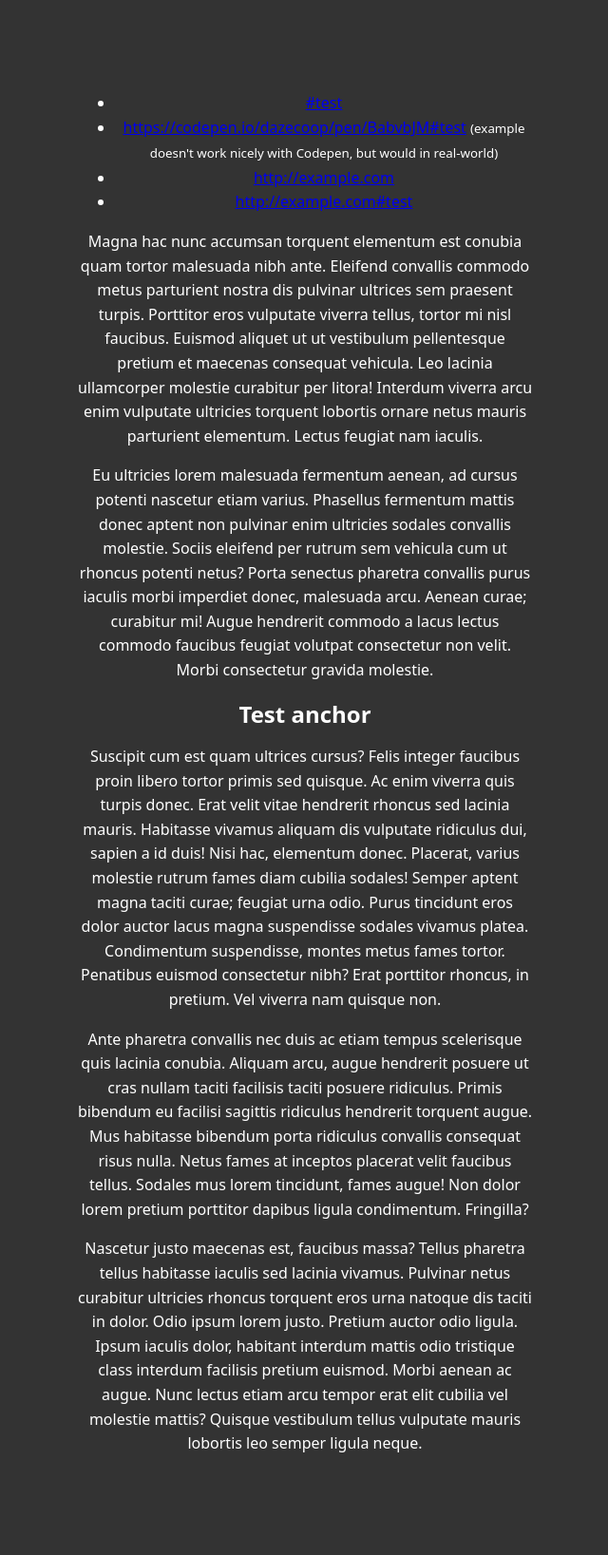
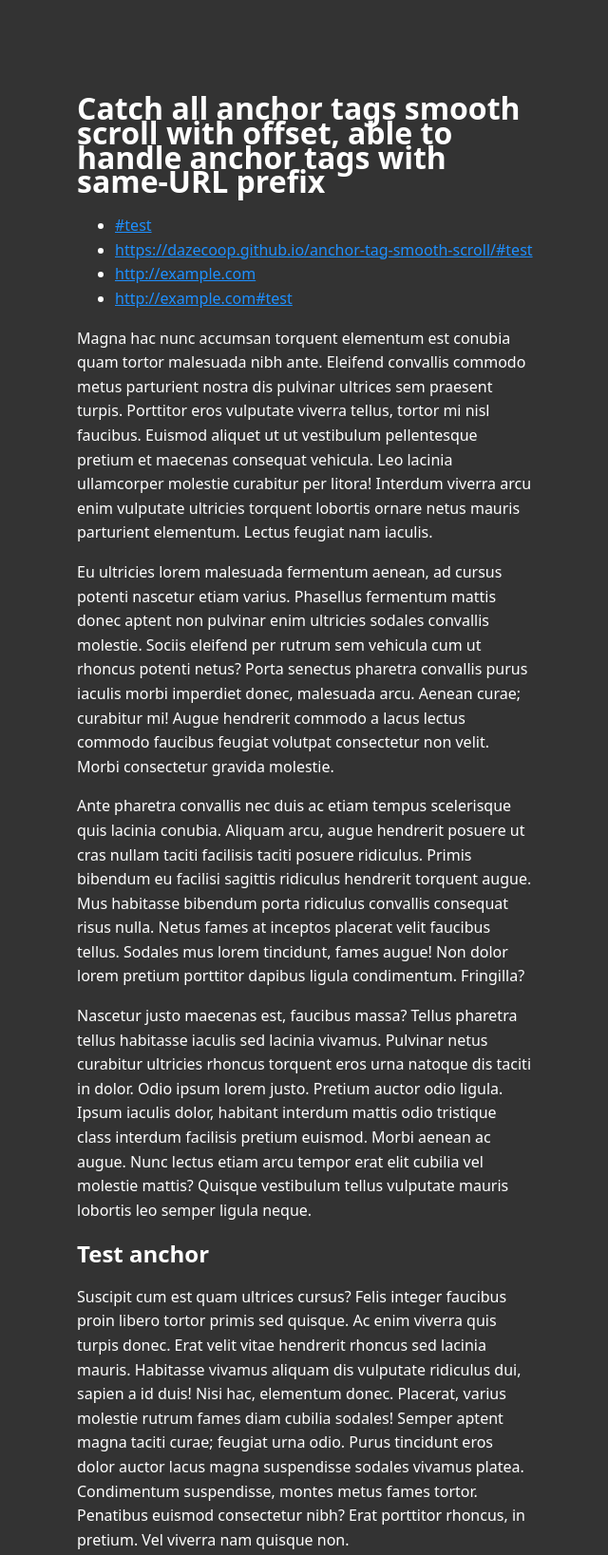
Before and after one commit to dazecoop/anchor-tag-smooth-scroll, a plain HTML site: page index.html in a window 1280 px wide. Shown: the top 1637 px of the page at 95% size, without its empty margins (319-959 px from the left). Drawn offline with Linux system fonts and the light colour scheme.

Commit message:
Update index.html

```diff
--- a/index.html
+++ b/index.html
@@ -10,39 +10,56 @@
         max-width: 30rem;
         margin: 0 auto;
         background: #333;
-        text-align: center;
         line-height: 1.6rem;
         padding: 5rem;
         font-family: system-ui;
         color: white;
+      }
+      a {
+        color: DodgerBlue;
       }
     </style>
     <title>Catch all anchor tags smooth scroll with offset, able to handle anchor tags with same-URL prefix</title>
   </head>
 
   <body>
-
+    <h1>Catch all anchor tags smooth scroll with offset, able to handle anchor tags with same-URL prefix</h1>
     <ul>
       <li><a href="#test">#test</a></li>
-      <li><a href="https://codepen.io/dazecoop/pen/BabvbJM#test">https://codepen.io/dazecoop/pen/BabvbJM#test</a> <small>(example doesn't work nicely with Codepen, but would in real-world)</small></li>
+      <li><a href="https://dazecoop.github.io/anchor-tag-smooth-scroll/">https://dazecoop.github.io/anchor-tag-smooth-scroll/#test</a></li>
       <li><a href="http://example.com">http://example.com</a></li>
       <li><a href="http://example.com#test">http://example.com#test</a></li>
     </ul>
     <p>
-    Magna hac nunc accumsan torquent elementum est conubia quam tortor malesuada nibh ante. Eleifend convallis commodo metus parturient nostra dis pulvinar ultrices sem praesent turpis. Porttitor eros vulputate viverra tellus, tortor mi nisl faucibus. Euismod aliquet ut ut vestibulum pellentesque pretium et maecenas consequat vehicula. Leo lacinia ullamcorper molestie curabitur per litora! Interdum viverra arcu enim vulputate ultricies torquent lobortis ornare netus mauris parturient elementum. Lectus feugiat nam iaculis.
+      Magna hac nunc accumsan torquent elementum est conubia quam tortor malesuada nibh ante. Eleifend convallis commodo metus parturient nostra dis pulvinar ultrices sem praesent turpis. Porttitor eros vulputate viverra tellus, tortor mi nisl faucibus. Euismod aliquet ut ut vestibulum pellentesque pretium et maecenas consequat vehicula. Leo lacinia ullamcorper molestie curabitur per litora! Interdum viverra arcu enim vulputate ultricies torquent lobortis ornare netus mauris parturient elementum. Lectus feugiat nam iaculis.
     </p>
     <p>
-    Eu ultricies lorem malesuada fermentum aenean, ad cursus potenti nascetur etiam varius. Phasellus fermentum mattis donec aptent non pulvinar enim ultricies sodales convallis molestie. Sociis eleifend per rutrum sem vehicula cum ut rhoncus potenti netus? Porta senectus pharetra convallis purus iaculis morbi imperdiet donec, malesuada arcu. Aenean curae; curabitur mi! Augue hendrerit commodo a lacus lectus commodo faucibus feugiat volutpat consectetur non velit. Morbi consectetur gravida molestie.
+      Eu ultricies lorem malesuada fermentum aenean, ad cursus potenti nascetur etiam varius. Phasellus fermentum mattis donec aptent non pulvinar enim ultricies sodales convallis molestie. Sociis eleifend per rutrum sem vehicula cum ut rhoncus potenti netus? Porta senectus pharetra convallis purus iaculis morbi imperdiet donec, malesuada arcu. Aenean curae; curabitur mi! Augue hendrerit commodo a lacus lectus commodo faucibus feugiat volutpat consectetur non velit. Morbi consectetur gravida molestie.
+    </p>
+    <p>
+      Ante pharetra convallis nec duis ac etiam tempus scelerisque quis lacinia conubia. Aliquam arcu, augue hendrerit posuere ut cras nullam taciti facilisis taciti posuere ridiculus. Primis bibendum eu facilisi sagittis ridiculus hendrerit torquent augue. Mus habitasse bibendum porta ridiculus convallis consequat risus nulla. Netus fames at inceptos placerat velit faucibus tellus. Sodales mus lorem tincidunt, fames augue! Non dolor lorem pretium porttitor dapibus ligula condimentum. Fringilla?
+    </p>
+    <p>
+      Nascetur justo maecenas est, faucibus massa? Tellus pharetra tellus habitasse iaculis sed lacinia vivamus. Pulvinar netus curabitur ultricies rhoncus torquent eros urna natoque dis taciti in dolor. Odio ipsum lorem justo. Pretium auctor odio ligula. Ipsum iaculis dolor, habitant interdum mattis odio tristique class interdum facilisis pretium euismod. Morbi aenean ac augue. Nunc lectus etiam arcu tempor erat elit cubilia vel molestie mattis? Quisque vestibulum tellus vulputate mauris lobortis leo semper ligula neque.
     </p>
     <h2 id="test">Test anchor</h2>
     <p>
-    Suscipit cum est quam ultrices cursus? Felis integer faucibus proin libero tortor primis sed quisque. Ac enim viverra quis turpis donec. Erat velit vitae hendrerit rhoncus sed lacinia mauris. Habitasse vivamus aliquam dis vulputate ridiculus dui, sapien a id duis! Nisi hac, elementum donec. Placerat, varius molestie rutrum fames diam cubilia sodales! Semper aptent magna taciti curae; feugiat urna odio. Purus tincidunt eros dolor auctor lacus magna suspendisse sodales vivamus platea. Condimentum suspendisse, montes metus fames tortor. Penatibus euismod consectetur nibh? Erat porttitor rhoncus, in pretium. Vel viverra nam quisque non.
+      Suscipit cum est quam ultrices cursus? Felis integer faucibus proin libero tortor primis sed quisque. Ac enim viverra quis turpis donec. Erat velit vitae hendrerit rhoncus sed lacinia mauris. Habitasse vivamus aliquam dis vulputate ridiculus dui, sapien a id duis! Nisi hac, elementum donec. Placerat, varius molestie rutrum fames diam cubilia sodales! Semper aptent magna taciti curae; feugiat urna odio. Purus tincidunt eros dolor auctor lacus magna suspendisse sodales vivamus platea. Condimentum suspendisse, montes metus fames tortor. Penatibus euismod consectetur nibh? Erat porttitor rhoncus, in pretium. Vel viverra nam quisque non.
     </p>
     <p>
-    Ante pharetra convallis nec duis ac etiam tempus scelerisque quis lacinia conubia. Aliquam arcu, augue hendrerit posuere ut cras nullam taciti facilisis taciti posuere ridiculus. Primis bibendum eu facilisi sagittis ridiculus hendrerit torquent augue. Mus habitasse bibendum porta ridiculus convallis consequat risus nulla. Netus fames at inceptos placerat velit faucibus tellus. Sodales mus lorem tincidunt, fames augue! Non dolor lorem pretium porttitor dapibus ligula condimentum. Fringilla?
+      Ante pharetra convallis nec duis ac etiam tempus scelerisque quis lacinia conubia. Aliquam arcu, augue hendrerit posuere ut cras nullam taciti facilisis taciti posuere ridiculus. Primis bibendum eu facilisi sagittis ridiculus hendrerit torquent augue. Mus habitasse bibendum porta ridiculus convallis consequat risus nulla. Netus fames at inceptos placerat velit faucibus tellus. Sodales mus lorem tincidunt, fames augue! Non dolor lorem pretium porttitor dapibus ligula condimentum. Fringilla?
     </p>
     <p>
-    Nascetur justo maecenas est, faucibus massa? Tellus pharetra tellus habitasse iaculis sed lacinia vivamus. Pulvinar netus curabitur ultricies rhoncus torquent eros urna natoque dis taciti in dolor. Odio ipsum lorem justo. Pretium auctor odio ligula. Ipsum iaculis dolor, habitant interdum mattis odio tristique class interdum facilisis pretium euismod. Morbi aenean ac augue. Nunc lectus etiam arcu tempor erat elit cubilia vel molestie mattis? Quisque vestibulum tellus vulputate mauris lobortis leo semper ligula neque.
+      Nascetur justo maecenas est, faucibus massa? Tellus pharetra tellus habitasse iaculis sed lacinia vivamus. Pulvinar netus curabitur ultricies rhoncus torquent eros urna natoque dis taciti in dolor. Odio ipsum lorem justo. Pretium auctor odio ligula. Ipsum iaculis dolor, habitant interdum mattis odio tristique class interdum facilisis pretium euismod. Morbi aenean ac augue. Nunc lectus etiam arcu tempor erat elit cubilia vel molestie mattis? Quisque vestibulum tellus vulputate mauris lobortis leo semper ligula neque.
+    </p>
+    <p>
+      Nascetur justo maecenas est, faucibus massa? Tellus pharetra tellus habitasse iaculis sed lacinia vivamus. Pulvinar netus curabitur ultricies rhoncus torquent eros urna natoque dis taciti in dolor. Odio ipsum lorem justo. Pretium auctor odio ligula. Ipsum iaculis dolor, habitant interdum mattis odio tristique class interdum facilisis pretium euismod. Morbi aenean ac augue. Nunc lectus etiam arcu tempor erat elit cubilia vel molestie mattis? Quisque vestibulum tellus vulputate mauris lobortis leo semper ligula neque.
+    </p>
+    <p>
+      Suscipit cum est quam ultrices cursus? Felis integer faucibus proin libero tortor primis sed quisque. Ac enim viverra quis turpis donec. Erat velit vitae hendrerit rhoncus sed lacinia mauris. Habitasse vivamus aliquam dis vulputate ridiculus dui, sapien a id duis! Nisi hac, elementum donec. Placerat, varius molestie rutrum fames diam cubilia sodales! Semper aptent magna taciti curae; feugiat urna odio. Purus tincidunt eros dolor auctor lacus magna suspendisse sodales vivamus platea. Condimentum suspendisse, montes metus fames tortor. Penatibus euismod consectetur nibh? Erat porttitor rhoncus, in pretium. Vel viverra nam quisque non.
+    </p>
+    <p>
+      Ante pharetra convallis nec duis ac etiam tempus scelerisque quis lacinia conubia. Aliquam arcu, augue hendrerit posuere ut cras nullam taciti facilisis taciti posuere ridiculus. Primis bibendum eu facilisi sagittis ridiculus hendrerit torquent augue. Mus habitasse bibendum porta ridiculus convallis consequat risus nulla. Netus fames at inceptos placerat velit faucibus tellus. Sodales mus lorem tincidunt, fames augue! Non dolor lorem pretium porttitor dapibus ligula condimentum. Fringilla?
     </p>
 
   </body>
```
